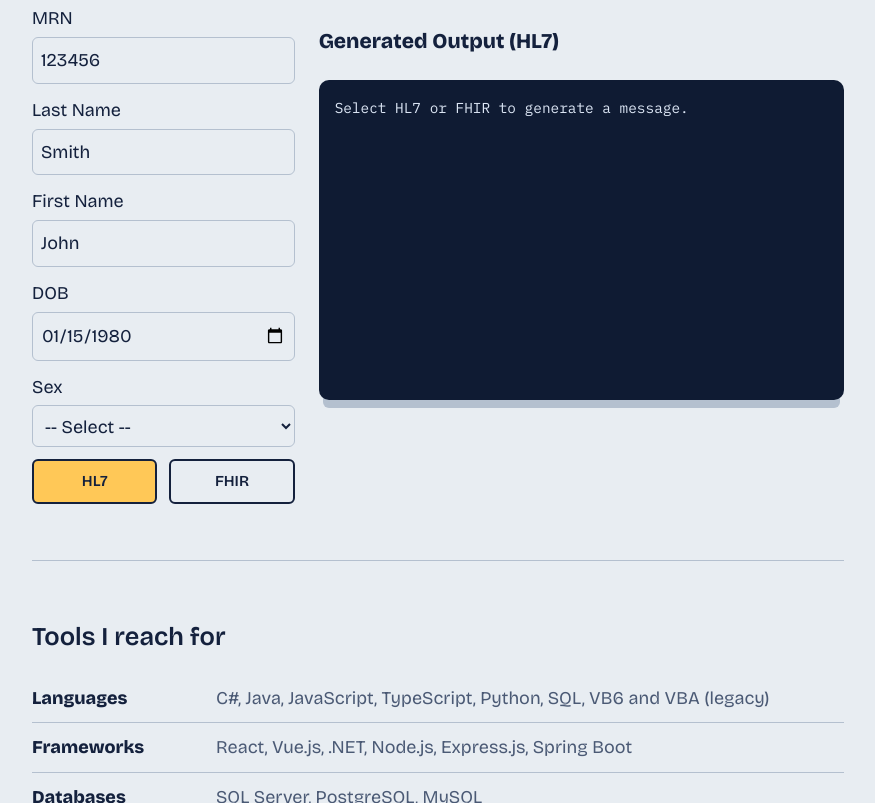
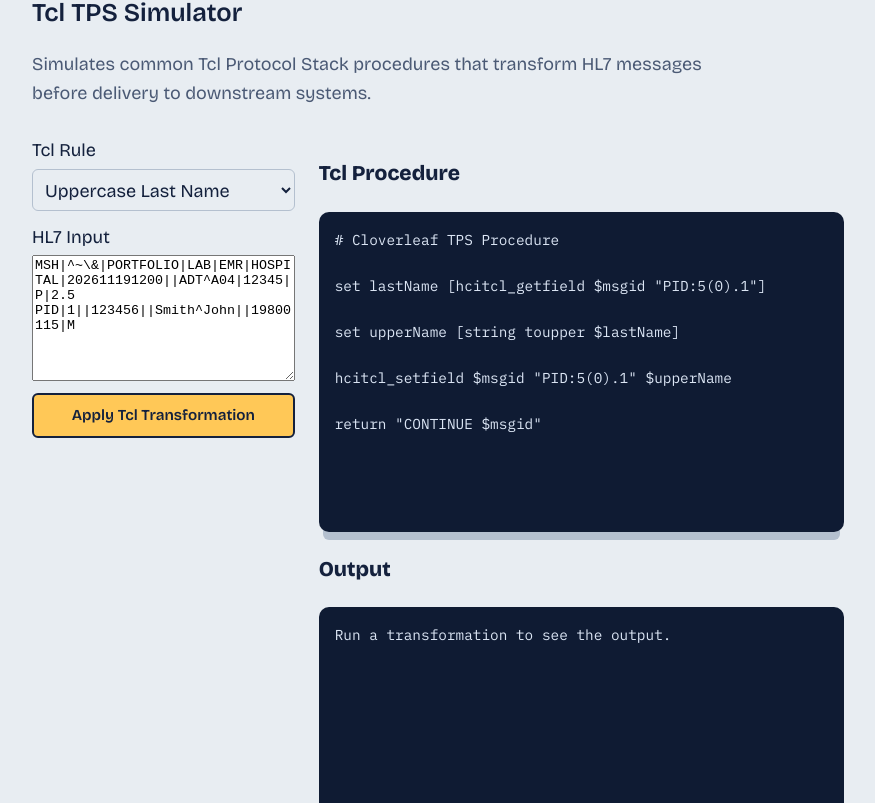
Before and after one commit to psc264/patrickching-dev, a React (Vite) app: page / in a window 1280 px wide. Shown: the part 2837-3640 px from the top of the page, without its empty margins (202-1077 px from the left). Built offline with nearby package versions, Linux system fonts and the light colour scheme.

Commit message:
Added TclDemo
Added the TclDemo for the main page.

```diff
--- a/src/Portfolio/Portfolio.tsx
+++ b/src/Portfolio/Portfolio.tsx
@@ -10,6 +10,7 @@ import Projects from "./components/Projects";
 import Skills from "./components/Skills";
 import CommitRoulette from "./components/CommitRoulette";
 import TransformDemo from "./components/TransformDemo";
+import TclDemo from "./components/TclDemo";
 
 export default function Portfolio() {
     const [dark, setDark] = useState(false);
@@ -54,13 +55,14 @@ export default function Portfolio() {
             <p className="hint">Poke around in the terminal. There is also a secret code from the 1980s.</p>
             </section>
             <Background />
-            <Projects />
+            {/* <Projects /> */}
             <p className="lead">
                 During my career I've built integrations using HL7, FHIR,
                 databases, files, and REST APIs. This simple demo shows how
                 structured data can be transformed into an HL7 message.
             </p>
             <TransformDemo />
+            <TclDemo />
             <Skills />
             <CommitRoulette />
         </main>
--- /dev/null
+++ b/src/Portfolio/components/TclDemo.tsx
@@ -0,0 +1,188 @@
+import { useState } from "react";
+
+const TCL_RULES = {
+    uppercase: {
+        name: "Uppercase Last Name",
+        code: `# Cloverleaf TPS Procedure
+
+set lastName [hcitcl_getfield $msgid "PID:5(0).1"]
+
+set upperName [string toupper $lastName]
+
+hcitcl_setfield $msgid "PID:5(0).1" $upperName
+
+return "CONTINUE $msgid"`
+    },
+
+    validateMrn: {
+        name: "Validate MRN",
+        code: `# Cloverleaf TPS Procedure
+
+set mrn [hcitcl_getfield $msgid "PID:3"]
+
+if {[string length $mrn] < 6} {
+    return "KILL $msgid"
+}
+
+return "CONTINUE $msgid"`
+    },
+
+    normalizeSex: {
+        name: "Normalize Sex",
+        code: `# Cloverleaf TPS Procedure
+
+set sex [hcitcl_getfield $msgid "PID:8"]
+
+switch $sex {
+    "M" { set sex "Male" }
+    "F" { set sex "Female" }
+    default { set sex "Unknown" }
+}
+
+hcitcl_setfield $msgid "PID:8" $sex
+
+return "CONTINUE $msgid"`
+    }
+};
+
+export default function CloverleafTclDemo() {
+    const [selectedRule, setSelectedRule] = useState("uppercase");
+
+    const [hl7Input, setHl7Input] = useState(
+`MSH|^~\\&|PORTFOLIO|LAB|EMR|HOSPITAL|202611191200||ADT^A04|12345|P|2.5
+PID|1||123456||Smith^John||19800115|M`
+    );
+
+    const [result, setResult] = useState("");
+
+    const applyTransformation = () => {
+        const lines = hl7Input.split("\n");
+
+        const pidIndex = lines.findIndex((line) =>
+            line.startsWith("PID|")
+        );
+
+        if (pidIndex === -1) {
+            setResult("No PID segment found.");
+            return;
+        }
+
+        const fields = lines[pidIndex].split("|");
+
+        switch (selectedRule) {
+            case "uppercase": {
+                const [last, first] = (fields[5] || "").split("^");
+
+                fields[5] =
+                    `${(last || "").toUpperCase()}^${first || ""}`;
+
+                break;
+            }
+
+            case "validateMrn": {
+                const mrn = fields[3] || "";
+
+                if (mrn.length < 6) {
+                    setResult(
+                        "MESSAGE KILLED: MRN Failed Validation"
+                    );
+                    return;
+                }
+
+                break;
+            }
+
+            case "normalizeSex": {
+                const sex = fields[8];
+
+                if (sex === "M") {
+                    fields[8] = "Male";
+                } else if (sex === "F") {
+                    fields[8] = "Female";
+                } else {
+                    fields[8] = "Unknown";
+                }
+
+                break;
+            }
+        }
+
+        lines[pidIndex] = fields.join("|");
+
+        setResult(lines.join("\n"));
+    };
+
+    return (
+        <section>
+            <h2>Tcl TPS Simulator</h2>
+
+            <p className="lead">
+                Simulates common Tcl Protocol Stack procedures that
+                transform HL7 messages before delivery to downstream
+                systems.
+            </p>
+
+            <div className="hl7-demo">
+                <div className="hl7-form">
+                    <label>
+                        Tcl Rule
+
+                        <select
+                            value={selectedRule}
+                            onChange={(e) =>
+                                setSelectedRule(e.target.value)
+                            }
+                        >
+                            <option value="uppercase">
+                                Uppercase Last Name
+                            </option>
+
+                            <option value="validateMrn">
+                                Validate MRN
+                            </option>
+
+                            <option value="normalizeSex">
+                                Normalize Sex
+                            </option>
+                        </select>
+                    </label>
+
+                    <label>
+                        HL7 Input
+
+                        <textarea
+                            rows={8}
+                            value={hl7Input}
+                            onChange={(e) =>
+                                setHl7Input(e.target.value)
+                            }
+                        />
+                    </label>
+
+                    <button onClick={applyTransformation}>
+                        Apply Tcl Transformation
+                    </button>
+                </div>
+
+                <div className="hl7-result">
+                    <h3>Tcl Procedure</h3>
+
+                    <pre className="hl7-output">
+                        {
+                            TCL_RULES[
+                                selectedRule as keyof typeof TCL_RULES
+                            ].code
+                        }
+                    </pre>
+
+                    <h3>Output</h3>
+
+                    <pre className="hl7-output">
+                        {result ||
+                            "Run a transformation to see the output."}
+                    </pre>
+                </div>
+            </div>
+        </section>
+    );
+}
```
